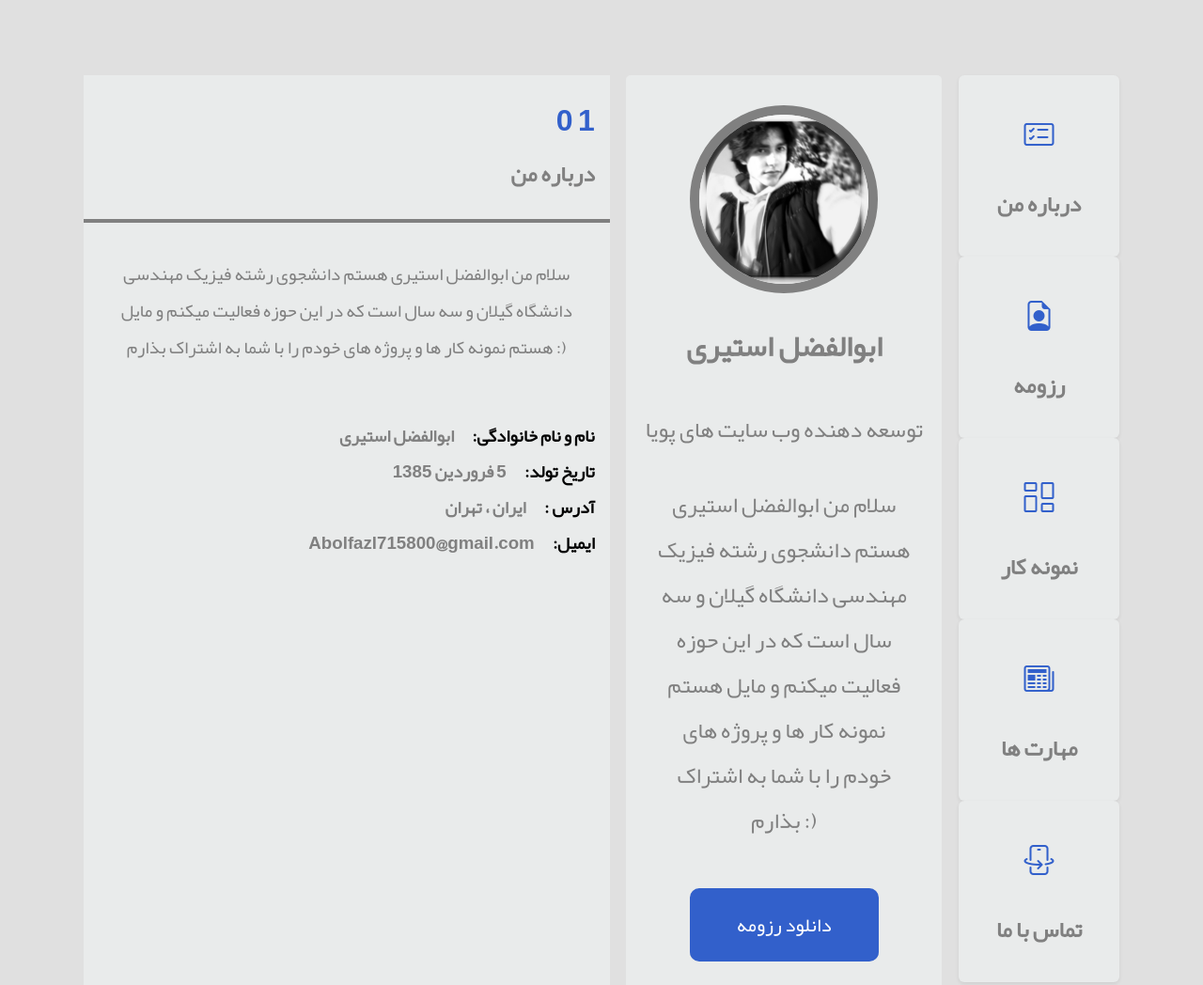
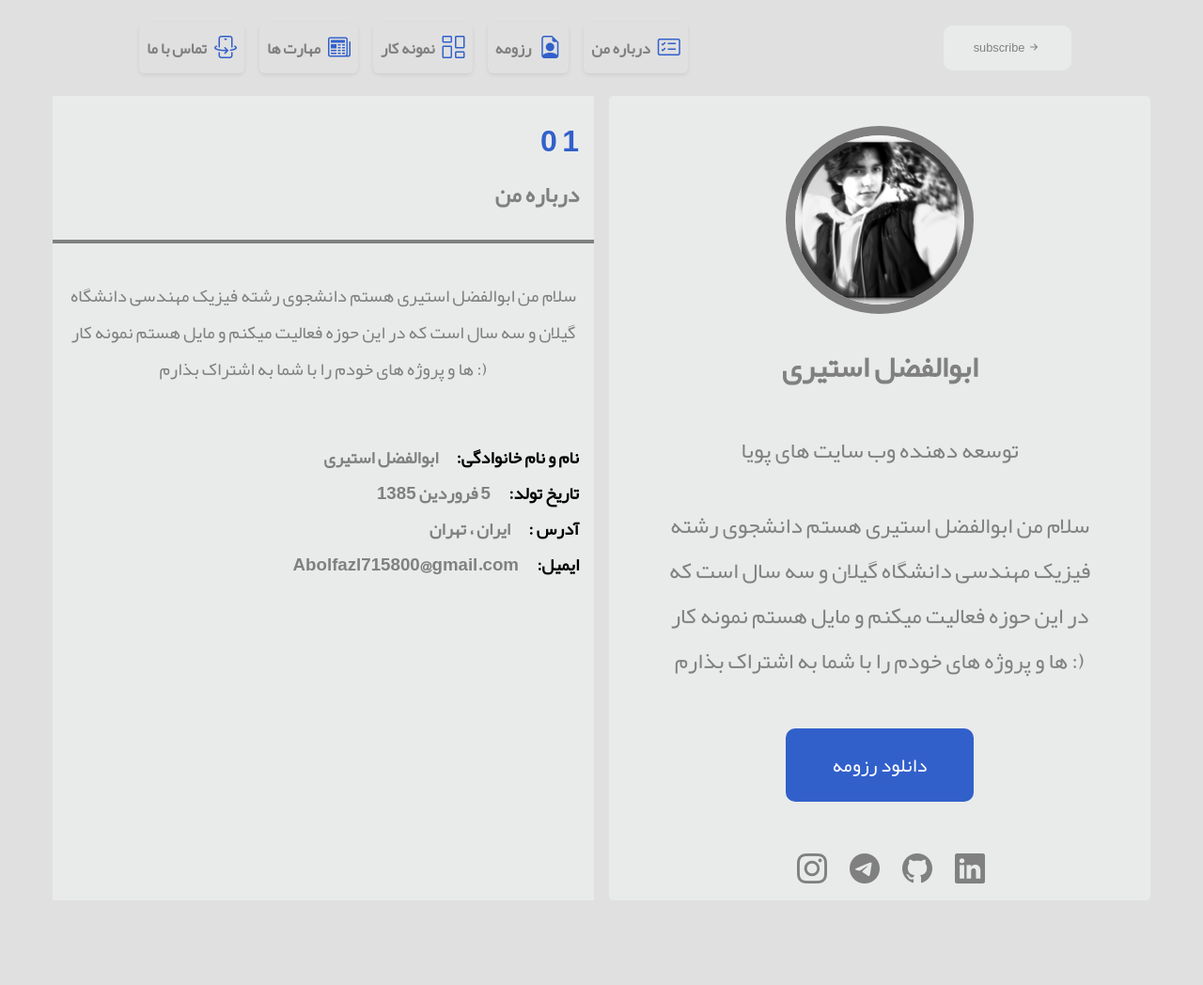
Before and after one commit to AbolfazlEs2006/profile-website, a website with bundled scripts: page index.html in a window 1280 px wide. Shown: the top 1048 px of the page at 94% size. After the commit the page ends 974 px from the top, so only its background shows below. Built offline with nearby package versions, Linux system fonts and the light colour scheme.

Commit message:
Update navbar project

```diff
--- a/assets/scss/pages/_main.scss
+++ b/assets/scss/pages/_main.scss
@@ -196,32 +196,71 @@
 
 }
 @media screen and (min-width: 992px) {
-.body-style {
+// .body-style {
+//     display: flex;
+//     justify-content: space-around;
+//     padding: 5rem;
+//     flex-direction: row-reverse;
+//     background-color: rgb(224, 224, 224);
+// }
+  /* section 1 */
+.section-1 {
     display: flex;
+    align-items: center;
     justify-content: space-around;
-    padding: 5rem;
     flex-direction: row-reverse;
-    background-color: rgb(224, 224, 224);
+    padding: 1rem;
 }
-  /* section 1 */
-  .section-1 {
-    display: block;
-  }
-.section-1 a {
+.section-div-1 {
+  display: flex;
+  align-items: center;
+  justify-content: space-between;
+  flex-direction: row-reverse;
+  padding: 0.5rem;
+}
+.section-1 button {
+  display: flex;
+  font-size: 0.8rem;
+  align-items: center;
+  border: none;
+  padding: 0.5rem 2rem;
+  cursor: pointer;
+  color: var(--text);
+  background-color: var(--background-color);
+  border-radius: 10px;
+  transition-duration: $traduration-border;
+}
+.section-1 button:hover {
+  color: white;
+  background-color: var(--hover);
+}
+.section-1 button i {
+  font-size: 1rem;
+  margin-left: 0.1rem;
+}
+.section-1 div a {
     text-decoration: none;
     color: var(--text);
 }
+.active-select {
+  margin-right: 1rem;
+  background-color: transparent;
+}
 .about-me {
-    padding: 2rem 2.5rem;
-    background-color: var(--background-color);
-    transition-duration: 0.6s;
+  display: flex;
+  align-items: center;
+  justify-content: center;
+  background-color: transparent;
+  padding: 0.2rem 0.5rem;
+  font-size: 0.7rem;
+  transition-duration: $traduration-border;
 }
 .about-me h1 {
-    margin-top: 1rem;
+  margin-right: 0.5rem;
 }
 
 .icon-nav {
-    font-size: 2rem;
+    font-size: 1.5rem;
     text-align: center;
     color: var(--hover);
     transition-duration: 0.6s;
@@ -235,17 +274,24 @@
     color: white;
 }
 .section-2 {
-  width: 30%;
+  width: 45%;
   margin-top: 0;
+}
+.section-3 {
+  width: 45%;
 }
 .p-about {
   width: 80%;
-}
-.section-3 {
-  width: 50%;
 }
 // nav
 .navbar {
   display: none;
 }
+.box-style {
+  display: flex;
+  flex-direction: row-reverse;
+  justify-content: center;
+  gap: 1rem;
+  margin-bottom: 1rem;
 }
+}
--- a/index.html
+++ b/index.html
@@ -26,11 +26,15 @@
       </div>
     </nav>
 
-    <section class="section-1"></section>
+    <section class="section-1">
+      <a href="items.html?id=5"><button>subscribe <i class="bi bi-arrow-right-short"></i></button></a>
+      <div class="section-div-1"></div>
+    </section>
 
-    <section class="section-2"></section>
-
-    <section class="section-3 container"></section>
+    <div class="box-style">
+      <section class="section-2"></section>
+      <section class="section-3 container"></section>
+    </div>
 
     <script src="./js/bootstrap.min.js"></script>
     <script type="module" src="./js/app.js"></script>
--- a/js/app.js
+++ b/js/app.js
@@ -2,7 +2,7 @@ import { navItems } from './userArr.js'
 
 let $ = document;
 
-let navsLink = $.querySelector(".section-1");
+let navsLink = $.querySelector(".section-div-1");
 let sectionTwo = $.querySelector(".section-2");
 let sectionThree = $.querySelector(".section-3");
 const closeBtn = document.querySelector('.closeBtn')
@@ -11,7 +11,7 @@ const openNav = document.getElementById('openNav')
 const navbar = document.querySelector('.linkNavbar')
 
 navItems.forEach(function (items) {
-  navsLink.insertAdjacentHTML("beforeend",'<a class="active-select" href="./items.html?id=' + items.id + '"><div class="about-me rounded shadow-sm text-center"><span class="icon-nav">'+ items.icon +'</span><h1>' + items.title + '</h1></div></a>'
+  navsLink.insertAdjacentHTML("beforeend",'<a class="active-select" href="./items.html?id=' + items.id + '"><div class="about-me rounded shadow-sm text-center"><h1>' + items.title + '</h1><span class="icon-nav">'+ items.icon +'</span></div></a>'
   );
   navbar.insertAdjacentHTML('beforeend', `          <a href="./items.html?id=${items.id}">
             <li>${items.title}${items.icon}</li>
@@ -24,7 +24,7 @@ let section2 = [
 
 
 section2.forEach(function (section2) {
-  sectionTwo.insertAdjacentHTML('beforeend','<img src="'+section2.img+'" alt="profile-img" /><h1>'+section2.titleMe+'</h1><p>توسعه دهنده وب سایت های پویا</p><p class="p-about">سلام من ابوالفضل استیری هستم دانشجوی رشته فیزیک مهندسی دانشگاه گیلان و سه سال است که در این حوزه فعالیت میکنم و مایل هستم نمونه کار ها و پروژه های خودم را با شما به اشتراک بذارم :)</p><button><a href="./assets/resumePdf/resumepdf.pdf" download style="color: white;">دانلود رزومه</a></button><div class="social-icons"><a href="#"><i class="bi bi-instagram"></i></a><a href="https://t.me/Abol727"><i class="bi bi-telegram"></i></a><a href="https://github.com/Webdeveloper2006"><i class="bi bi-github"></i></a><a href="#"><i class="bi bi-twitter"></i></a></div>')
+  sectionTwo.insertAdjacentHTML('beforeend','<img src="'+section2.img+'" alt="profile-img" /><h1>'+section2.titleMe+'</h1><p>توسعه دهنده وب سایت های پویا</p><p class="p-about">سلام من ابوالفضل استیری هستم دانشجوی رشته فیزیک مهندسی دانشگاه گیلان و سه سال است که در این حوزه فعالیت میکنم و مایل هستم نمونه کار ها و پروژه های خودم را با شما به اشتراک بذارم :)</p><button><a href="./assets/resumePdf/resumepdf.pdf" download style="color: white;">دانلود رزومه</a></button><div class="social-icons"><a href="#"><i class="bi bi-instagram"></i></a><a href="https://t.me/Abol727"><i class="bi bi-telegram"></i></a><a href="https://github.com/Webdeveloper2006"><i class="bi bi-github"></i></a><a href="linkedin.com/in/abolfazl-estiri-a0b8b12b6"><i class="bi bi-linkedin"></i></a></div>')
 })
 
 sectionThree.insertAdjacentHTML('beforeend', '     <div><div class="sec-3"><h1>0 1</h1><h6>درباره من</h6><h2></h2><p>سلام من ابوالفضل استیری هستم دانشجوی رشته فیزیک مهندسی دانشگاه گیلان و سه سال است که در این حوزه فعالیت میکنم و مایل هستم نمونه کار ها و پروژه های خودم را با شما به اشتراک بذارم :)</p></div><div class="aboutMe"><h3>نام و نام خانوادگی: <span>ابوالفضل استیری</span></h3><h3>تاریخ تولد: <span>5 فروردین 1385</span></h3><h3>آدرس : <span>ایران ، تهران</span></h3><h3>ایمیل: <span>Abolfazl715800@gmail.com</span></h3></div></div>')
```
Also changed, not shown: assets/css/style.css, 1 other file.
